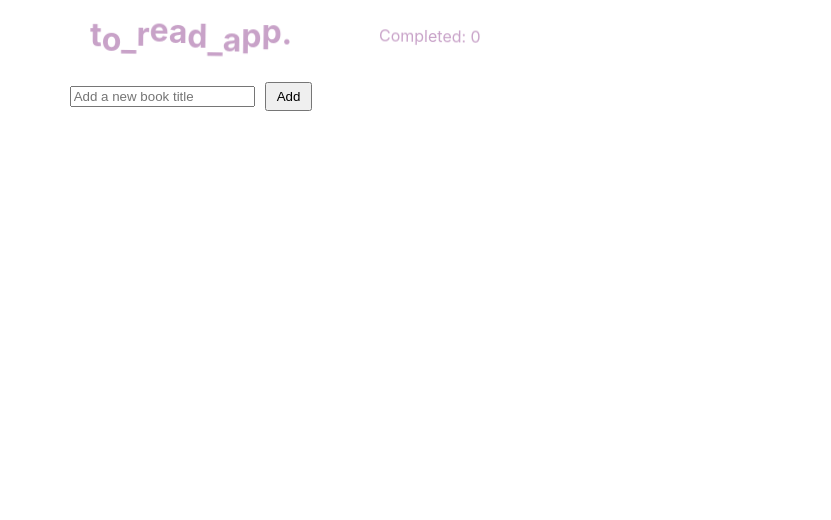
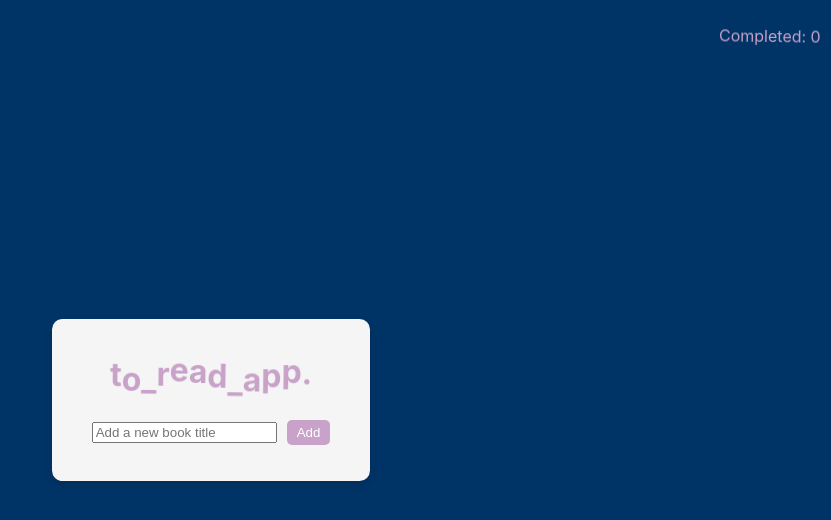
Before and after one commit to wunder-frau/pet, a React (Create React App) app: page / in a window 1280 px wide. Shown: the top 520 px of the page, without its empty margins (449-1280 px from the left). Built offline with nearby package versions, Linux system fonts and the light colour scheme.

Commit message:
add styles to App.css

```diff
--- a/src/App.css
+++ b/src/App.css
@@ -1,50 +1,73 @@
-/* Center the main content */
+body {
+	display: flex;
+	justify-content: center;
+	align-items: center;
+	min-height: 100vh;
+	margin: 0;
+	background: #003366;
+}
+
 .App {
 	text-align: center;
 	max-width: 600px;
-  margin: 0 auto;
-  position: relative; /* To position child elements relative to the .App container */
+	width: 100%;
+	background: whitesmoke;
+	border-radius: 10px;
+	padding: 20px;
+	box-shadow: 0 4px 8px rgba(0, 0, 0, 0.1);
+	animation: border-shiver 2s infinite;
 }
 
-/* Style the unordered list to remove bullets and padding */
+@keyframes border-shiver {
+	0% {
+		border-radius: 10px;
+	}
+	50% {
+		border-radius: 12px;
+	}
+	100% {
+		border-radius: 10px;
+	}
+}
+
 ul {
 	list-style-type: none;
 	padding: 0;
 }
 
-/* Style the list items */
 li {
 	display: flex;
 	align-items: center;
 	justify-content: space-between;
 	margin: 10px 0;
+	background-color: #FFFFFF;
+	border-radius: 8px;
+	padding: 10px;
+	box-shadow: 0 2px 4px rgba(0, 0, 0, 0.1);
 }
 
-/* Style the title container with shiver effect */
 h1 {
-  color: #C8A2C8; /* Lilac color */
-  animation: shiver 1s infinite alternate; /* Shiver effect */
-  display: inline-block; /* Allows the title to shiver as a whole block */
+	color: #C8A2C8;
+	animation: shiver 1s infinite alternate;
+	display: inline-block;
+	margin-bottom: 20px;
 }
 
-/* Style each letter of the title to jump */
 h1 span {
 	display: inline-block;
 	animation: jump 0.6s infinite;
-  animation-delay: calc(0.1s * var(--index)); /* Staggered jump effect */
+	animation-delay: calc(0.1s * var(--index));
 }
 
-/* Style for the checkbox count to be lilac and shiver */
 .checkbox-count {
-  color: #C8A2C8; /* Lilac color */
-  animation: shiver 1s infinite alternate; /* Reuse shiver effect */
-  display: inline-block; /* Allows the count to shiver */
-  position: absolute; /* Position it absolutely within the App container */
-  top: 10px; /* Position from the top */
-  right: 10px; /* Position from the right */
+	color: #C8A2C8;
+	animation: shiver 1s infinite alternate;
+	display: inline-block;
+	position: absolute;
+	top: 10px;
+	right: 10px;
 }
 
-/* Define the shiver animation */
 @keyframes shiver {
 	0% {
 		transform: rotate(0deg);
@@ -54,25 +77,32 @@ h1 span {
 	}
 }
 
-/* Define the jump animation */
 @keyframes jump {
 	0%, 100% {
-    transform: translateY(0); /* Original position */
+		transform: translateY(0);
 	}
 	50% {
-    transform: translateY(-10px); /* Move the letter up */
+		transform: translateY(-10px);
 	}
 }
 
-/* Style input and button */
 input[type="checkbox"] {
-  margin-right: 10px; /* Add space between checkbox and text */
-  accent-color: #C8A2C8; /* Lilac color for the checkbox */
-  animation: shiver 1s infinite alternate; /* Add shiver effect */
+	margin-right: 10px;
+	accent-color: #C8A2C8;
+	animation: shiver 1s infinite alternate;
 }
 
 button {
-  margin-left: 10px; /* Move button a bit to the right of input */
-  padding: 5px 10px; /* Add some padding for a nicer button look */
-  cursor: pointer; /* Change cursor to pointer for better UX */
+	margin-left: 10px;
+	padding: 5px 10px;
+	cursor: pointer;
+	background-color: #C8A2C8;
+	color: #FFFFFF;
+	border: none;
+	border-radius: 5px;
+	transition: background-color 0.3s;
 }
+
+button:hover {
+	background-color: #A67D99;
+}
```
Lines whose indentation alone changed are shown as unchanged.
